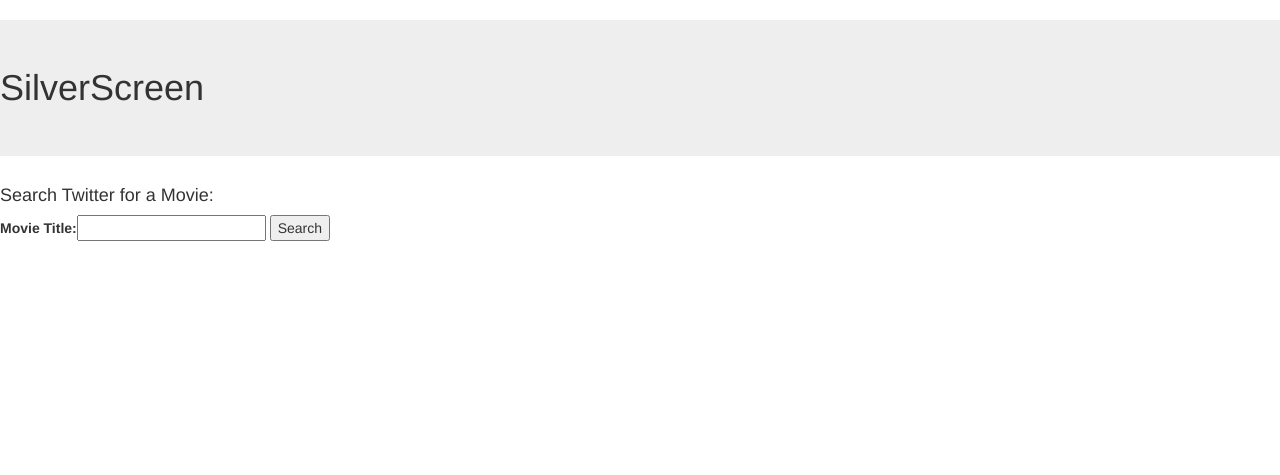
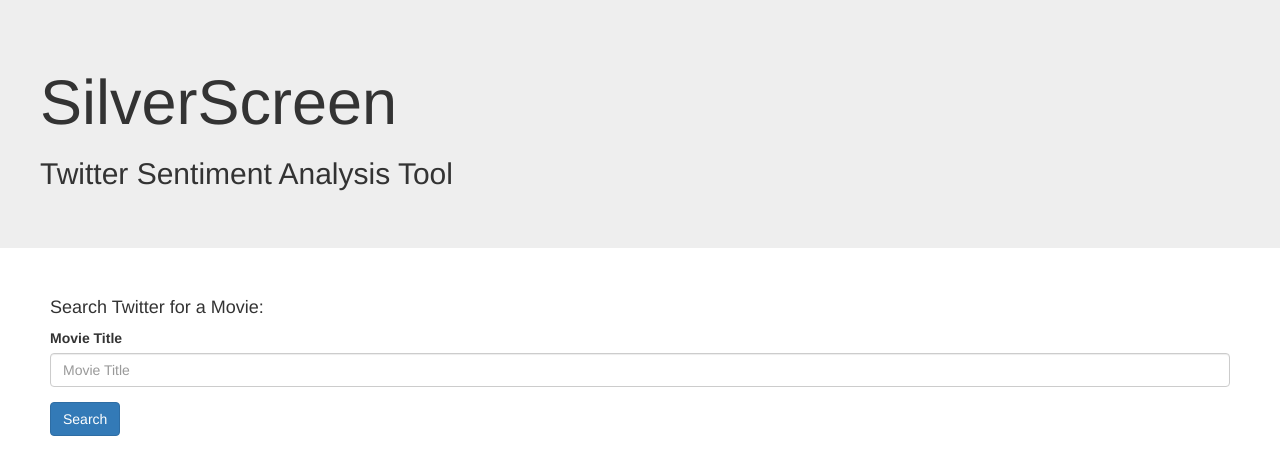
Before and after one commit to bfbachmann/Silver-Screen, a Django app: page /index in a window 1280 px wide. Shown: the top 475 px of the page. Run offline with Django 3.2, Linux system fonts and the light colour scheme; some libraries are stand-ins or nearby versions.

Commit message:
Add styling to html, add boostrap for styling, update requirements

```diff
--- a/SilverScreen/settings.py
+++ b/SilverScreen/settings.py
@@ -40,6 +40,7 @@ INSTALLED_APPS = [
     'django.contrib.sessions',
     'django.contrib.messages',
     'django.contrib.staticfiles',
+    'bootstrap3',
 ]
 
 MIDDLEWARE = [
--- a/app/templates/index.html
+++ b/app/templates/index.html
@@ -1,23 +1,39 @@
-<!DOCTYPE html>
-<html>
+{# Load the tag library #}
+{% load bootstrap3 %}
+
+{# Load CSS and JavaScript TODO: add jQuery #}
+{% bootstrap_css %}
+{% bootstrap_javascript %}
 
 <head>
     <title> SilverScreen </title>
-    <!-- Latest compiled and minified CSS -->
-    <link rel="stylesheet" href="https://maxcdn.bootstrapcdn.com/bootstrap/3.3.7/css/bootstrap.min.css" integrity="sha384-BVYiiSIFeK1dGmJRAkycuHAHRg32OmUcww7on3RYdg4Va+PmSTsz/K68vbdEjh4u" crossorigin="anonymous">
 
-    <!-- Latest compiled and minified JavaScript -->
-    <script src="https://maxcdn.bootstrapcdn.com/bootstrap/3.3.7/js/bootstrap.min.js" integrity="sha384-Tc5IQib027qvyjSMfHjOMaLkfuWVxZxUPnCJA7l2mCWNIpG9mGCD8wGNIcPD7Txa" crossorigin="anonymous"></script>
+    <style>
+        .align-center {
+            text-align: center;
+        }
+
+        .align-left {
+            text-align: left;
+        }
+    </style>
 </head>
 
 <body>
-    <h1 class="jumbotron"> SilverScreen </h1>
-    <h4> Search Twitter for a Movie: </h4>
-    <form action="/index/" method="post">
-        {% csrf_token %}
-        {{ form }}
-        <input type="submit" value="Search" />
-    </form>
+    <div class="align-center">
+        <div class="jumbotron align-left">
+            <h1 style="padding-left: 40px;"> SilverScreen </h1>
+            <h2 style="padding-left: 40px;"> Twitter Sentiment Analysis Tool </h2>
+        </div>
+        <div class="align-left" style="margin: 50px;">
+            <h4> Search Twitter for a Movie: </h4>
+            <form action="/results/" method="post" class="form">
+                {% csrf_token %}
+                {% bootstrap_form form %}
+                {% buttons %}
+                    <button type="submit" class="btn btn-primary">Search</button>
+                {% endbuttons %}
+            </form>
+        </div>
+    </div>
 </body>
-
-</html>
--- a/app/urls.py
+++ b/app/urls.py
@@ -3,5 +3,6 @@ from . import views
 
 urlpatterns = [
     url(r'^index', views.index, name='index'),
+    url(r'^$', views.index, name='index'),
     url(r'^results', views.results, name='results'),
 ]
--- a/app/views.py
+++ b/app/views.py
@@ -12,7 +12,7 @@ def index(request):
         # check whether it's valid:
         if query_form.is_valid():
             # redirect to a new URL:
-            return HttpResponseRedirect('/results/')
+            return render(request, 'results.html', {'form': query_form})
 
      # if a GET (or any other method) we'll create a blank form
     else:
@@ -21,4 +21,7 @@ def index(request):
     return render(request, 'index.html', {'form': query_form})
 
 def results(request):
-    return render(request, 'results.html')
+    if request.method == 'POST':
+        return render(request, 'results.html', {'form': QueryForm(request.POST)})
+    else:
+        return HttpResponseRedirect('/index/')
--- a/requirements.txt
+++ b/requirements.txt
@@ -5,3 +5,4 @@ python-twitter==3.1
 PyYAML==3.12
 psycopg2==2.6.2
 pyenv==1.0.2
+django-bootstrap3==7.1.0
```
Also changed, not shown: app/templates/results.html (+16 -1 lines).
